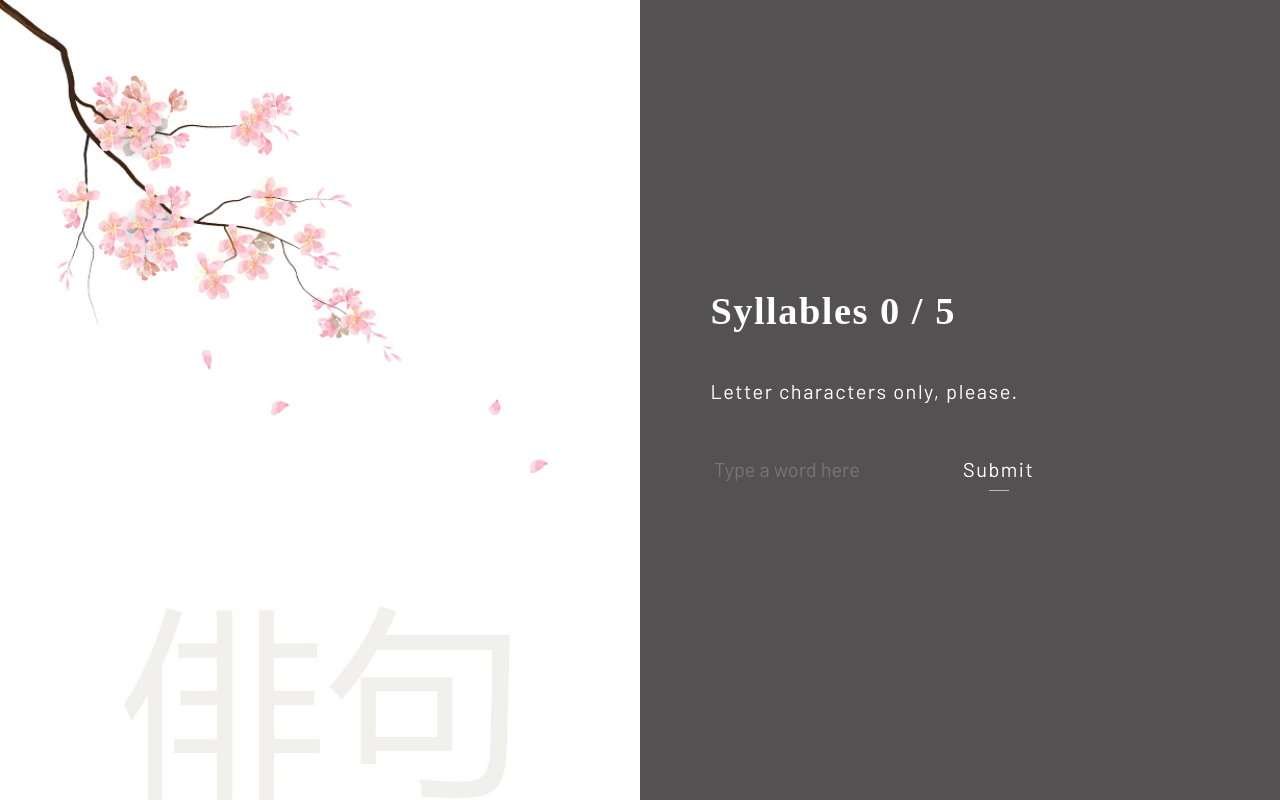
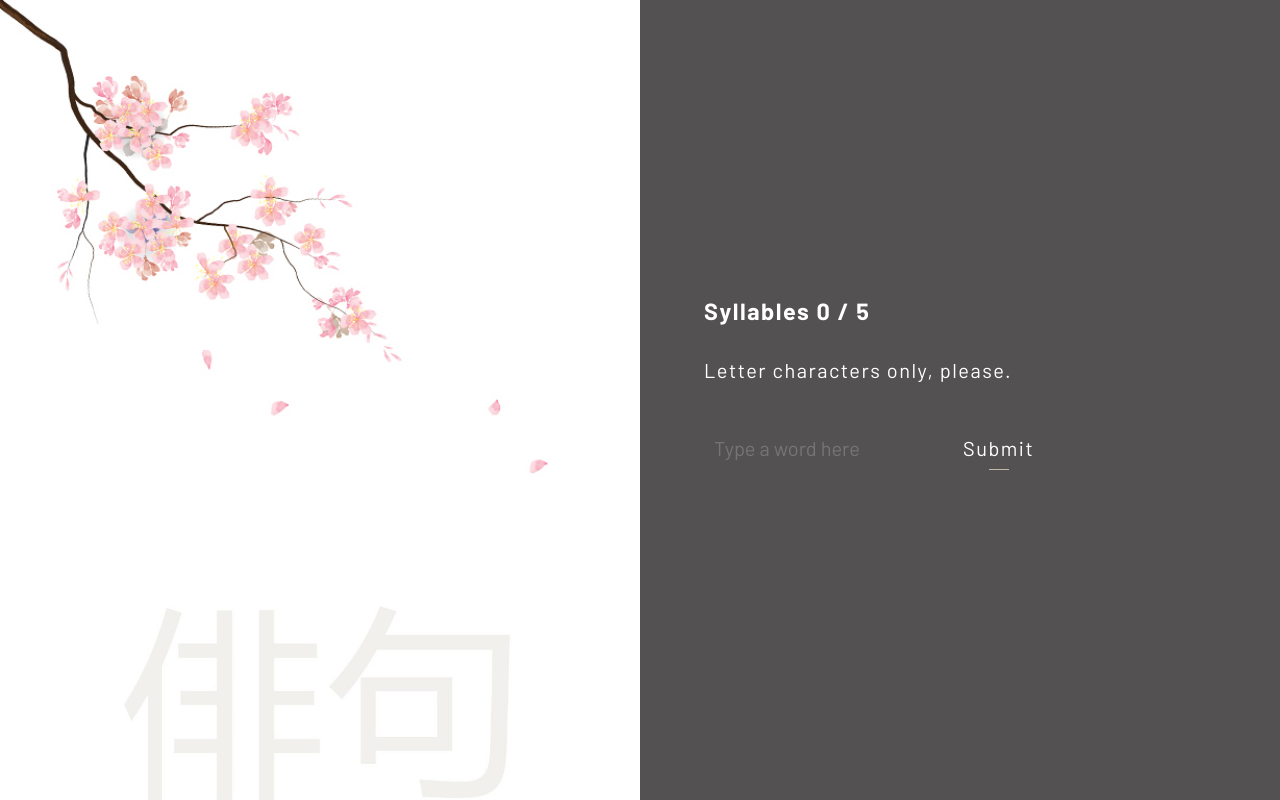
Before and after one commit to haikus-highway/haikus-highway, a React (Create React App) app: page / in a window 1280 px wide. Both pictures are taken after a click on the button "Write". Built offline with nearby package versions, Linux system fonts and the light colour scheme; a web font is replaced by a local one.

Commit message:
changed syllable display styling, removed divs from around buttons, changed colour to buttons on hover, added wrapper to user information div

```diff
--- a/src/App.js
+++ b/src/App.js
@@ -353,11 +353,11 @@ class App extends Component {
               createHaiku = {this.createHaiku}
             />
             :
-            <div className="informationForUser">
+            <div className="wrapper informationForUser">
               {
                 this.state.totalSyllables < 17 ?
                 <div className="syllableCounter">
-                  <h2> Syllables {currentSyllables} / {maxSyllables}</h2>
+                  <h3> Syllables {currentSyllables} / {maxSyllables}</h3>
                 </div>
                 : null
               }
--- a/src/Components/RelatedWords.js
+++ b/src/Components/RelatedWords.js
@@ -9,11 +9,9 @@ class RelatedWords extends Component {
                         this.props.tenRelatedWords.length > 0 && this.props.totalSyllables < 17 ?
                             this.props.tenRelatedWords.map((item, index) => {
                                 return (
-                                    <div key={item.word + index}>
-                                        <li>
-                                            <button className="chosenWord" onClick={() => this.props.wordChosen(item)}>{item.word}</button>
-                                        </li>
-                                    </div>
+                                    <li key={item.word + index}>
+                                        <button className="chosenWord" onClick={() => this.props.wordChosen(item)}>{item.word}</button>
+                                    </li>
                                 )
                             }) :
                             null
--- a/src/index.css
+++ b/src/index.css
@@ -185,7 +185,11 @@ button{
 
 .relatedWords li{
   list-style: none;
-  /* width: 20%; */
+  width: 20%;
+}
+
+.relatedWords button {
+  padding: 20px 0;
 }
 
 .moreWordsButton{
@@ -302,16 +306,17 @@ button:before{
   transition: 0.5s;
 }
 
+button:hover,
+button:focus {
+  color: #F6ADBF;
+}
+
 button:hover:before,
 button:focus:before{
   width: 100%;
   padding: 0;
 }
 
-.informationForUser {
-  padding: 0 5.5vmax;
-}
-
 
 /* font-family: 'Merienda One', cursive;
 
```
